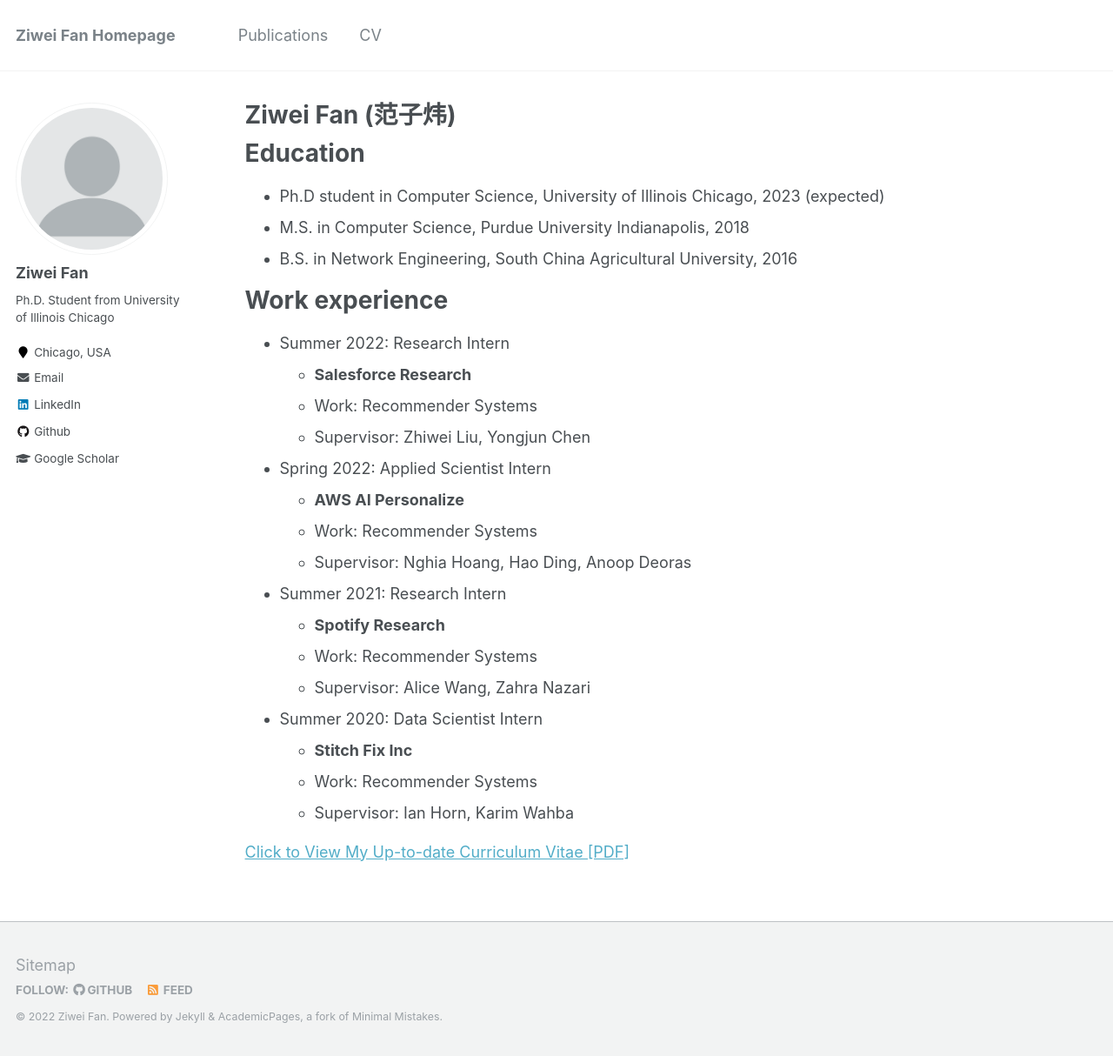
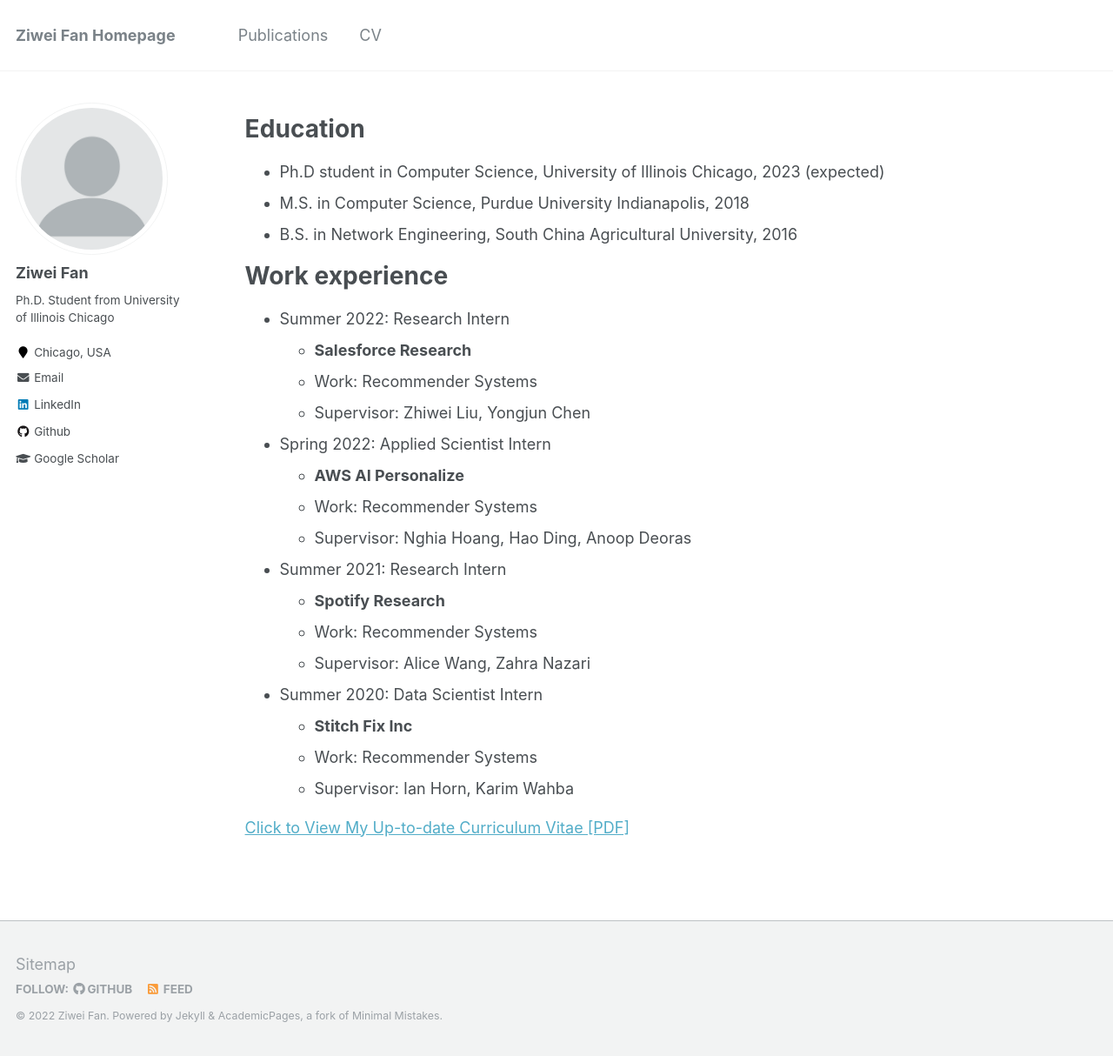
Before and after one commit to ziwei-fan/ziwei-fan.github.io, a Jekyll site: the page built from _pages/cv.md, in a window 1280 px wide and 1214 px high. Shown: the whole window at 87% size. Built offline with Jekyll 4.4.1, drawn with Linux system fonts in a browser that asks for light colours.

Commit message:
Update cv.md

```diff
--- a/_pages/cv.md
+++ b/_pages/cv.md
@@ -1,6 +1,6 @@
 ---
 layout: archive
-title: "Ziwei Fan (范子炜)"
+title: ""
 permalink: /cv/
 author_profile: true
 redirect_from:
```
